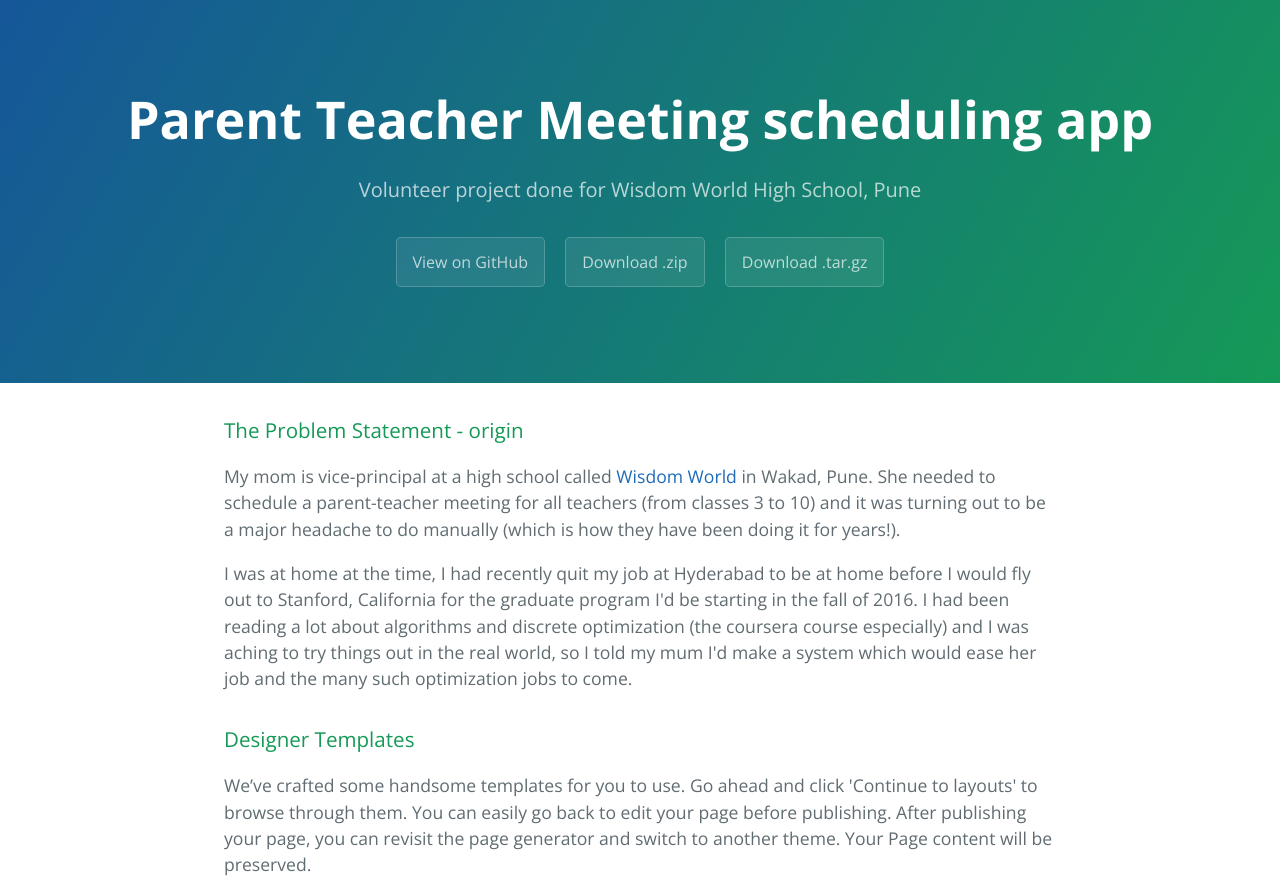
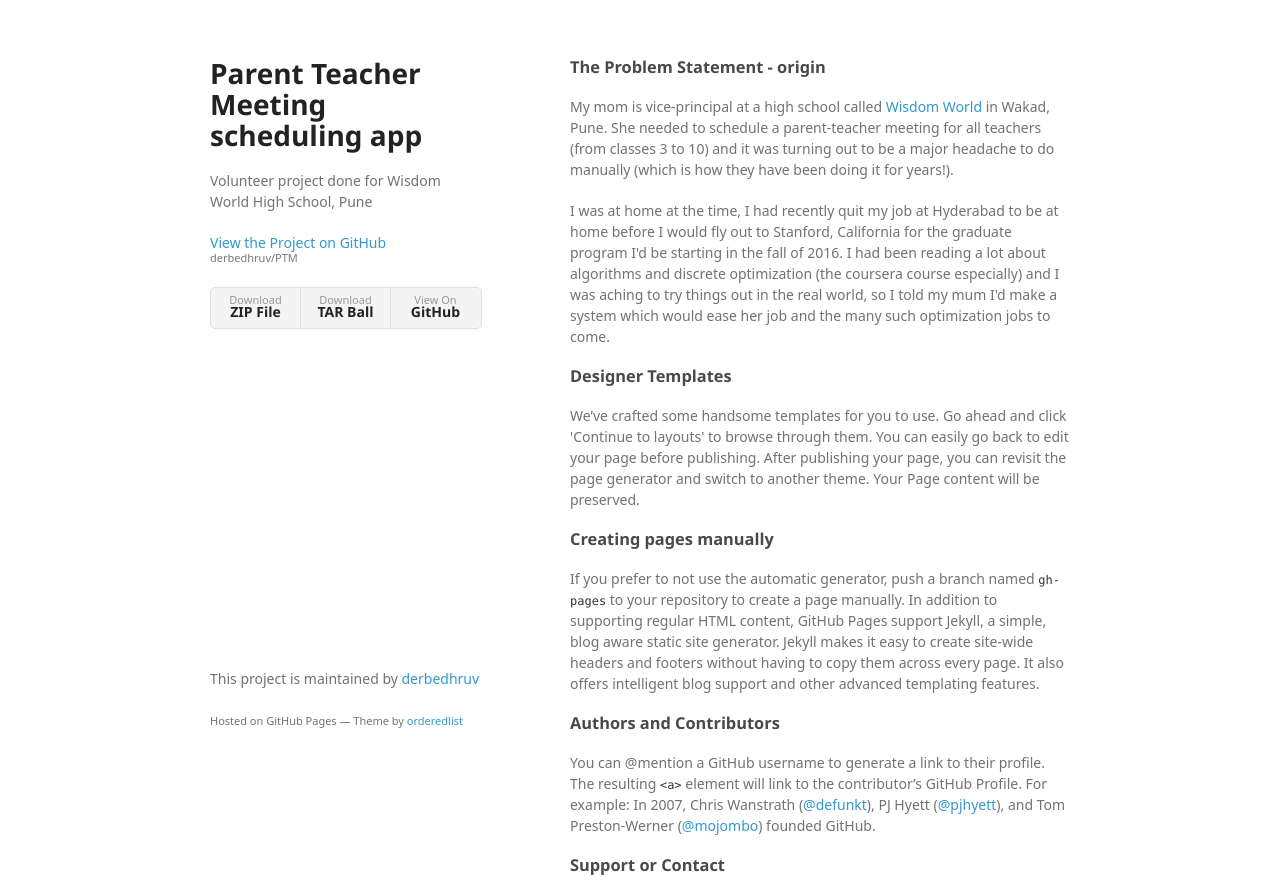
Before and after one commit to derbedhruv/PTM, a plain HTML site: page index.html in a window 1280 px wide. Shown: the top 881 px of the page. Drawn offline with nearby package versions, Linux system fonts and the light colour scheme; a web font is replaced by a local one.

Commit message:
Create gh-pages branch via GitHub

```diff
--- a/index.html
+++ b/index.html
@@ -1,25 +1,34 @@
-<!DOCTYPE html>
-<html lang="en-us">
+<!doctype html>
+<html>
   <head>
-    <meta charset="UTF-8">
+    <meta charset="utf-8">
+    <meta http-equiv="X-UA-Compatible" content="chrome=1">
     <title>Parent Teacher Meeting scheduling app by derbedhruv</title>
-    <meta name="viewport" content="width=device-width, initial-scale=1">
-    <link rel="stylesheet" type="text/css" href="stylesheets/normalize.css" media="screen">
-    <link href='https://fonts.googleapis.com/css?family=Open+Sans:400,700' rel='stylesheet' type='text/css'>
-    <link rel="stylesheet" type="text/css" href="stylesheets/stylesheet.css" media="screen">
-    <link rel="stylesheet" type="text/css" href="stylesheets/github-light.css" media="screen">
+
+    <link rel="stylesheet" href="stylesheets/styles.css">
+    <link rel="stylesheet" href="stylesheets/github-light.css">
+    <meta name="viewport" content="width=device-width">
+    <!--[if lt IE 9]>
+    <script src="//html5shiv.googlecode.com/svn/trunk/html5.js"></script>
+    <![endif]-->
   </head>
   <body>
-    <section class="page-header">
-      <h1 class="project-name">Parent Teacher Meeting scheduling app</h1>
-      <h2 class="project-tagline">Volunteer project done for Wisdom World High School, Pune</h2>
-      <a href="https://github.com/derbedhruv/PTM" class="btn">View on GitHub</a>
-      <a href="https://github.com/derbedhruv/PTM/zipball/master" class="btn">Download .zip</a>
-      <a href="https://github.com/derbedhruv/PTM/tarball/master" class="btn">Download .tar.gz</a>
-    </section>
+    <div class="wrapper">
+      <header>
+        <h1>Parent Teacher Meeting scheduling app</h1>
+        <p>Volunteer project done for Wisdom World High School, Pune</p>
 
-    <section class="main-content">
-      <h3>
+        <p class="view"><a href="https://github.com/derbedhruv/PTM">View the Project on GitHub <small>derbedhruv/PTM</small></a></p>
+
+
+        <ul>
+          <li><a href="https://github.com/derbedhruv/PTM/zipball/master">Download <strong>ZIP File</strong></a></li>
+          <li><a href="https://github.com/derbedhruv/PTM/tarball/master">Download <strong>TAR Ball</strong></a></li>
+          <li><a href="https://github.com/derbedhruv/PTM">View On <strong>GitHub</strong></a></li>
+        </ul>
+      </header>
+      <section>
+        <h3>
 <a id="the-problem-statement---origin" class="anchor" href="#the-problem-statement---origin" aria-hidden="true"><span aria-hidden="true" class="octicon octicon-link"></span></a>The Problem Statement - origin</h3>
 
 <p>My mom is vice-principal at a high school called <a href="http://www.wisdomworldschool.in/">Wisdom World</a> in Wakad, Pune. She needed to schedule a parent-teacher meeting for all teachers (from classes 3 to 10) and it was turning out to be a major headache to do manually (which is how they have been doing it for years!).</p>
@@ -45,15 +54,13 @@
 <a id="support-or-contact" class="anchor" href="#support-or-contact" aria-hidden="true"><span aria-hidden="true" class="octicon octicon-link"></span></a>Support or Contact</h3>
 
 <p>Having trouble with Pages? Check out our <a href="https://help.github.com/pages">documentation</a> or <a href="https://github.com/contact">contact support</a> and we’ll help you sort it out.</p>
-
-      <footer class="site-footer">
-        <span class="site-footer-owner"><a href="https://github.com/derbedhruv/PTM">Parent Teacher Meeting scheduling app</a> is maintained by <a href="https://github.com/derbedhruv">derbedhruv</a>.</span>
-
-        <span class="site-footer-credits">This page was generated by <a href="https://pages.github.com">GitHub Pages</a> using the <a href="https://github.com/jasonlong/cayman-theme">Cayman theme</a> by <a href="https://twitter.com/jasonlong">Jason Long</a>.</span>
+      </section>
+      <footer>
+        <p>This project is maintained by <a href="https://github.com/derbedhruv">derbedhruv</a></p>
+        <p><small>Hosted on GitHub Pages &mdash; Theme by <a href="https://github.com/orderedlist">orderedlist</a></small></p>
       </footer>
-
-    </section>
-
+    </div>
+    <script src="javascripts/scale.fix.js"></script>
 
   </body>
 </html>
```
